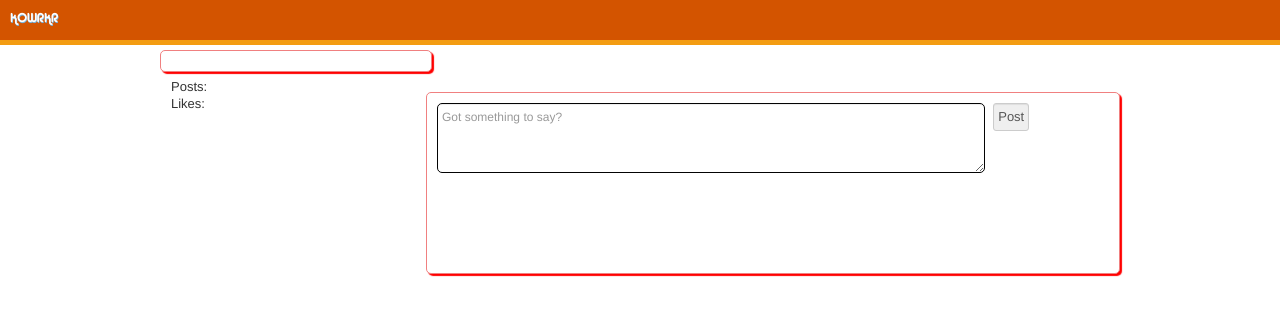
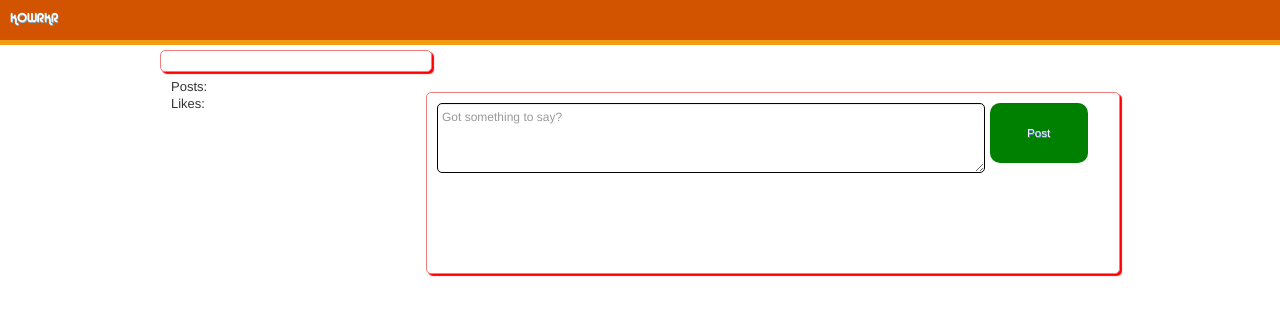
Before and after one commit to roryparker/Review-Bot, a PHP site: page / in a window 1280 px wide. Shown: the top 316 px of the page. Run offline with PHP 8.4, Linux system fonts and the light colour scheme; the visitor is signed in with stand-in values (Sample User, id 1); data that the repository does not hold is empty.

Commit message:
fixed several display errors

```diff
--- a/assets/css/style.css
+++ b/assets/css/style.css
@@ -116,3 +116,18 @@ textarea:focus {
     /* removes blue outline around text input box */
     outline: 0;
 }
+
+.post_form input[type="submit"] {
+    width: 10%;
+    height: 60px;
+    border: none;
+    border-radius: 10px;
+    background-color: green;
+    font-family: 'arial', sans-serif;
+    color: white;
+    text-shadow: #7386E2 0.5px 0.5px 0px;
+    font-size: 90%;
+    position: absolute;
+    outline: 0;
+    margin: 0;
+}
--- a/includes/form_handlers/register_handler.php
+++ b/includes/form_handlers/register_handler.php
@@ -7,6 +7,7 @@ $email_confirmation = ""; // Email Confirmation name of the user
 $password = ""; // Password of the user
 $password_confirmation = ""; // Password Confirmation of the user
 $error_array = array(); // Error array holds the error messages
+$user = array();
 
 if(isset($_POST['register_button'])) {
 
--- a/index.php
+++ b/index.php
@@ -1,24 +1,24 @@
 <?php
 include("includes/header.php");
-// session_destroy();              // destroy session
+include("includes/form_handlers/register_handler.php");
 
 ?>
 
     <div class="user_details column">
-        <a href="#" img src="<?php echo $user['profile_pic']; ?>"> </a>
+        <a href="#" img src="<?php echo isset($user['profile_pic']); ?>"> </a>
 
         <div class="user_details_left_right">
             <a href="#">
 
                 <?php
-                    echo $user['first_name'] . " " . $user['last_name'];
+                    echo isset($user['first_name']) . " " . isset($user['last_name']);
                 ?>
             </a>
             <br>
 
             <?php
-                echo "Posts: " . $user['num_posts']. "<br>";
-                echo "Likes: " . $user['num_likes'];
+                echo "Posts: " . isset($user['num_posts']). "<br>";
+                echo "Likes: " . isset($user['num_likes']);
             ?>
         </div>
     </div>
@@ -26,7 +26,7 @@ include("includes/header.php");
     <div class="main_column column">
         <form class="post_form" action="index.php" method="POST">
             <textarea name="post_text" id="post_text" placeholder="Got something to say?"></textarea>
-            <input type="submit" name="post" id="post_button" value="Post"
+            <input type="submit" name="post" id="post_button" value="Post">
         </form>
     </div>
 
```
